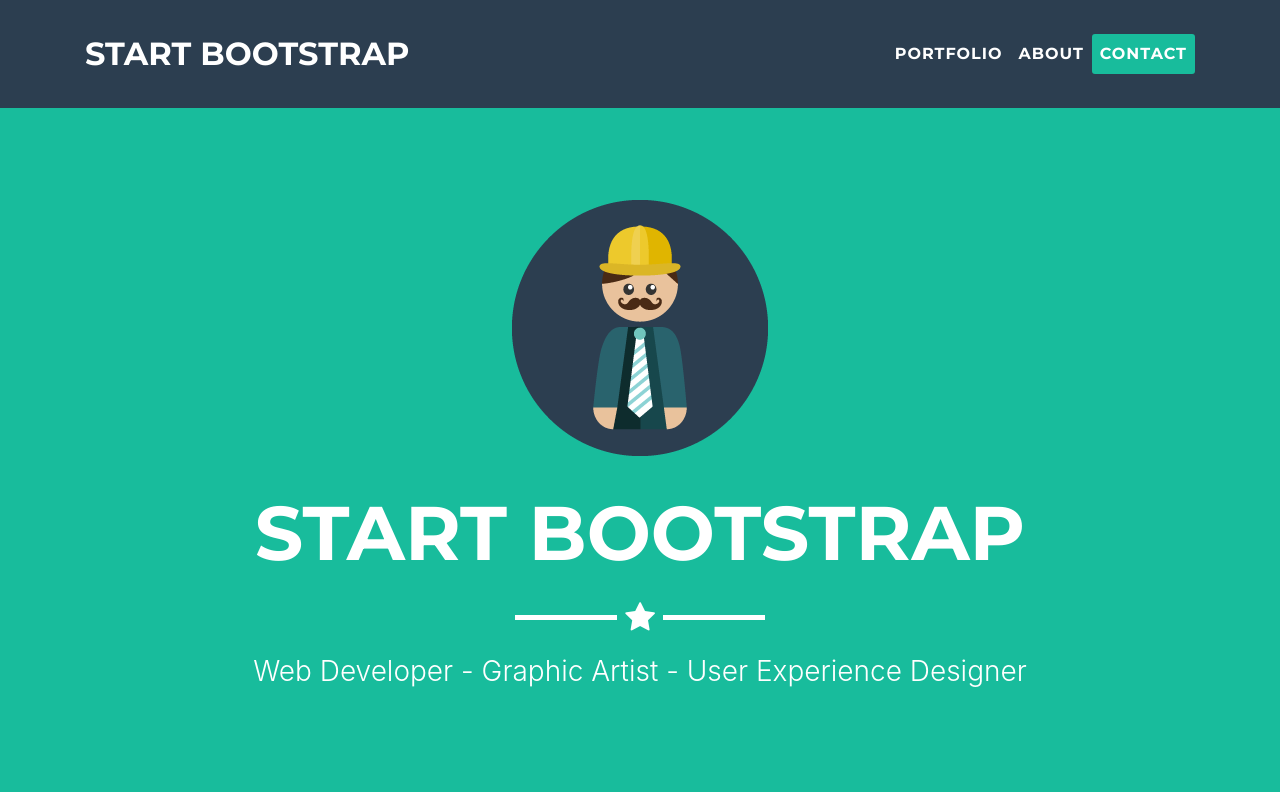
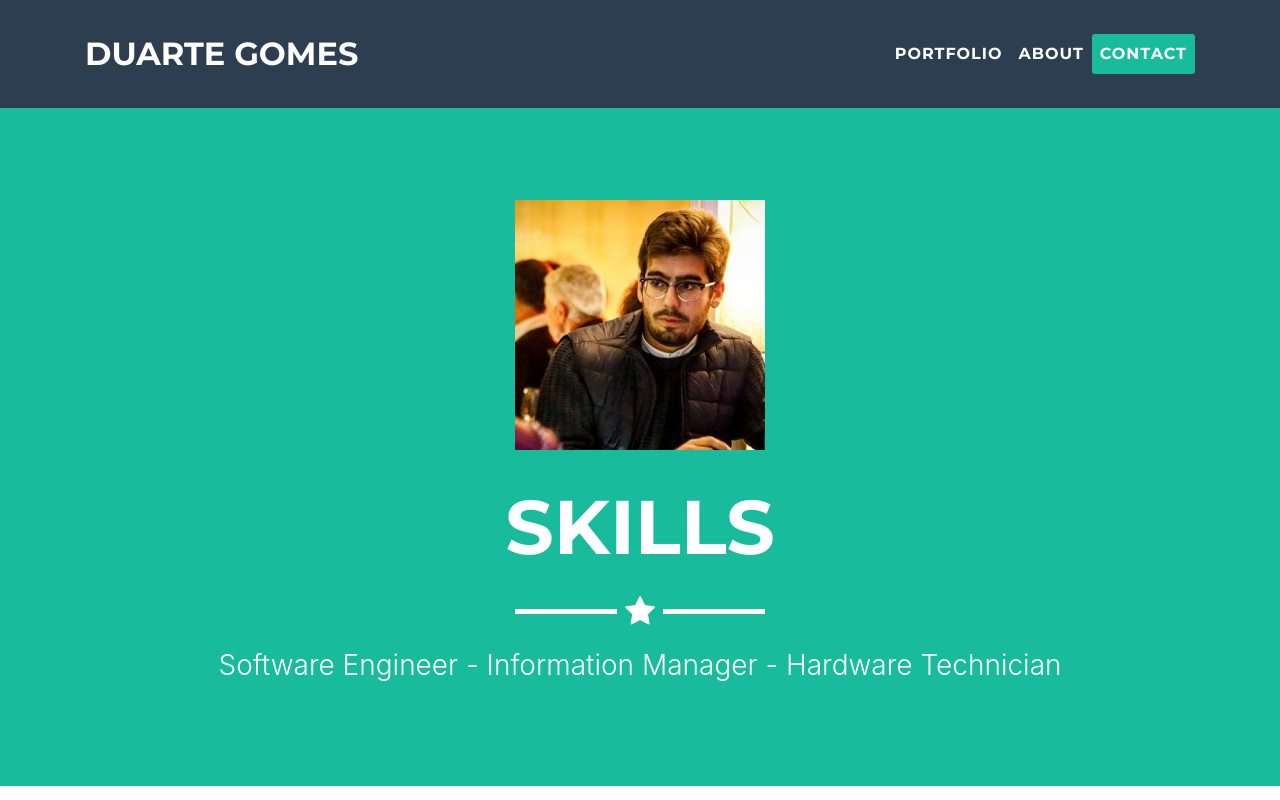
Before and after one commit to drti1994/page, a website with bundled scripts: page index.html in a window 1280 px wide. Shown: the top 800 px of the page. Built offline with nearby package versions, Linux system fonts and the light colour scheme.

Commit message:
Update Profile_Image

```diff
--- a/index.html
+++ b/index.html
@@ -8,7 +8,7 @@
     <meta name="description" content="">
     <meta name="author" content="">
 
-    <title>Freelancer - Start Bootstrap Theme</title>
+    <title>Duarte Gomes</title>
 
     <!-- Bootstrap core CSS -->
     <link href="vendor/bootstrap/css/bootstrap.min.css" rel="stylesheet">
@@ -28,7 +28,7 @@
     <!-- Navigation -->
     <nav class="navbar navbar-expand-lg navbar-light fixed-top" id="mainNav">
       <div class="container">
-        <a class="navbar-brand js-scroll-trigger" href="#page-top">Start Bootstrap</a>
+        <a class="navbar-brand js-scroll-trigger" href="#page-top">Duarte Gomes</a>
         <button class="navbar-toggler navbar-toggler-right" type="button" data-toggle="collapse" data-target="#navbarResponsive" aria-controls="navbarResponsive" aria-expanded="false" aria-label="Toggle navigation">
           Menu
           <i class="fa fa-bars"></i>
@@ -52,11 +52,11 @@
     <!-- Header -->
     <header class="masthead">
       <div class="container">
-        <img class="img-fluid" src="img/profile.png" alt="">
+        <img class="img-fluid" src="img/perfil_image.jpg" width="250" height="250" alt="">
         <div class="intro-text">
-          <span class="name">Start Bootstrap</span>
+          <span class="name">Skills</span>
           <hr class="star-light">
-          <span class="skills">Web Developer - Graphic Artist - User Experience Designer</span>
+          <span class="skills">Software Engineer - Information Manager - Hardware Technician</span>
         </div>
       </div>
     </header>
```
Also changed, not shown: img/perfil_image.jpg (added).
